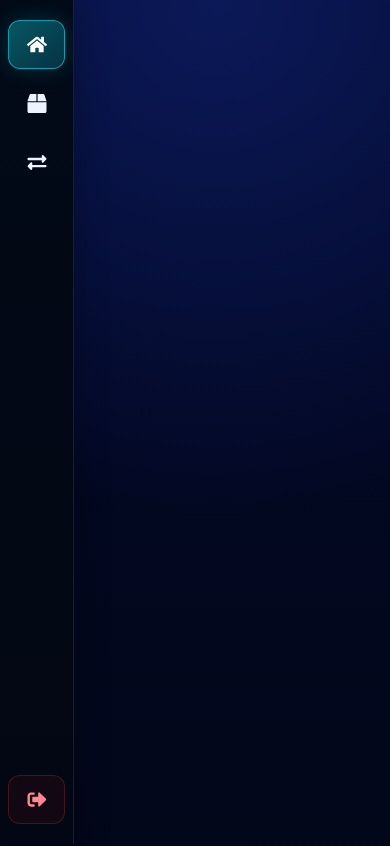
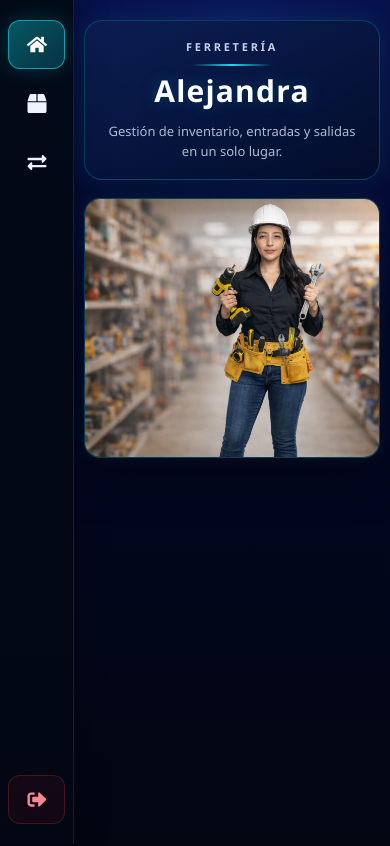
Before and after one commit to alevlez23/Ferreteria-Alejandra, a React (Vite) app in the folder frontend/: page /dashboard in a window 390 px wide. Shown: the top 846 px of the page. Built offline with nearby package versions, Linux system fonts and the light colour scheme; no server answers.

Commit message:
Refactorizar el CSS del panel de control para mejorar el diseño y los estilos.

```diff
--- a/frontend/src/Pages/Dashboard.css
+++ b/frontend/src/Pages/Dashboard.css
@@ -1,56 +1,234 @@
 /* =========================================================
-   IMAGEN PRINCIPAL - PRESENTACIÓN MEJORADA
+   LAYOUT PRINCIPAL
+========================================================= */
+
+.layout {
+  display: flex;
+
+  width: 100%;
+
+  min-height: 100vh;
+  min-height: 100dvh;
+}
+
+
+/* =========================================================
+   CONTENIDO PRINCIPAL
+========================================================= */
+
+.content {
+  flex: 1;
+
+  min-width: 0;
+
+  min-height: 100vh;
+  min-height: 100dvh;
+
+  background:
+    radial-gradient(
+      circle at 52% 0%,
+      rgba(20, 45, 145, 0.45),
+      transparent 42%
+    ),
+    linear-gradient(
+      180deg,
+      #030832 0%,
+      #020611 100%
+    );
+
+  color: var(--text);
+}
+
+
+/* =========================================================
+   PANTALLA DE INICIO
+========================================================= */
+
+.welcome-container {
+  width: 100%;
+
+  max-width: 1500px;
+
+  min-height: 100vh;
+  min-height: 100dvh;
+
+  margin: 0 auto;
+
+  display: flex;
+  flex-direction: column;
+
+  align-items: center;
+
+  justify-content: flex-start;
+
+  gap: 24px;
+
+  padding:
+    36px
+    clamp(24px, 4vw, 54px)
+    40px;
+}
+
+
+/* =========================================================
+   TARJETA FERRETERÍA ALEJANDRA
+========================================================= */
+
+.welcome-brand {
+  width: min(100%, 460px);
+
+  display: flex;
+  flex-direction: column;
+
+  align-items: center;
+
+  padding: 22px 30px;
+
+  background:
+    linear-gradient(
+      155deg,
+      rgba(12, 31, 83, 0.92),
+      rgba(3, 13, 42, 0.92)
+    );
+
+  border:
+    1px solid
+    rgba(18, 223, 243, 0.22);
+
+  border-radius: 24px;
+
+  box-shadow:
+    0 18px 45px rgba(0, 0, 0, 0.25),
+    0 0 24px rgba(18, 223, 243, 0.12);
+
+  backdrop-filter: blur(10px);
+}
+
+
+/* =========================================================
+   TEXTO FERRETERÍA
+========================================================= */
+
+.brand-small {
+  color: #c3d1e8;
+
+  font-size: 14px;
+
+  font-weight: 700;
+
+  letter-spacing: 0.32em;
+
+  text-transform: uppercase;
+}
+
+
+/* =========================================================
+   LÍNEA DECORATIVA
+========================================================= */
+
+.brand-line {
+  width: 110px;
+
+  height: 2px;
+
+  margin: 10px 0 8px;
+
+  background:
+    linear-gradient(
+      90deg,
+      transparent,
+      var(--cyan),
+      transparent
+    );
+
+  border-radius: 999px;
+}
+
+
+/* =========================================================
+   ALEJANDRA
+========================================================= */
+
+.brand-big {
+  margin: 0;
+
+  color: #ffffff;
+
+  font-size:
+    clamp(
+      32px,
+      3vw,
+      42px
+    );
+
+  font-weight: 800;
+
+  letter-spacing: 0.04em;
+
+  line-height: 1.1;
+
+  text-align: center;
+
+  text-shadow:
+    0 0 18px
+    rgba(18, 223, 243, 0.22);
+}
+
+
+/* =========================================================
+   SUBTÍTULO
+========================================================= */
+
+.welcome-subtitle {
+  max-width: 360px;
+
+  margin-top: 14px;
+
+  color: var(--text-soft);
+
+  font-size: 14px;
+
+  line-height: 1.55;
+
+  text-align: center;
+}
+
+
+/* =========================================================
+   CONTENEDOR DE LA IMAGEN
 ========================================================= */
 
 .welcome-image-frame {
   width: min(100%, 1180px);
 
-  /* La altura dependerá de la proporción real de la imagen */
-  height: auto;
-
-  margin-top: 4px;
+  /*
+    Conservamos una imagen panorámica sin permitir
+    que se vuelva exageradamente alta.
+  */
+  height:
+    clamp(
+      360px,
+      52dvh,
+      520px
+    );
 
   overflow: hidden;
 
-  background:
-    linear-gradient(
-      145deg,
-      rgba(7, 17, 43, 0.95),
-      rgba(3, 8, 28, 0.95)
-    );
+  position: relative;
+
+  background: #07112b;
 
   border:
     1px solid
-    rgba(18, 223, 243, 0.28);
+    rgba(18, 223, 243, 0.22);
 
   border-radius: 24px;
 
   box-shadow:
-    0 20px 50px rgba(0, 0, 0, 0.32),
-    0 0 22px rgba(18, 223, 243, 0.10);
-
-  position: relative;
-}
-
-
-/* Línea luminosa muy suave */
-
-.welcome-image-frame::before {
-  content: "";
-
-  position: absolute;
-
-  inset: 0;
-
-  border-radius: inherit;
-
-  pointer-events: none;
-
-  box-shadow:
-    inset 0 0 20px
-    rgba(18, 223, 243, 0.05);
-
-  z-index: 1;
+    0 20px 48px
+      rgba(0, 0, 0, 0.30),
+    0 0 18px
+      rgba(18, 223, 243, 0.08);
 }
 
 
@@ -59,17 +237,19 @@
 ========================================================= */
 
 .welcome-image {
+  display: block;
+
   width: 100%;
 
-  height: auto;
+  height: 100%;
 
-  display: block;
+  /*
+    COVER conserva la presentación panorámica.
+    TOP evita cortar la cabeza de la persona.
+  */
+  object-fit: cover;
 
-  object-fit: contain;
-
-  object-position: center;
-
-  border-radius: 23px;
+  object-position: center top;
 
   transition:
     transform 0.35s ease,
@@ -77,14 +257,37 @@
 }
 
 
-/* Hover muy ligero */
+/* =========================================================
+   EFECTO SUAVE AL PASAR EL MOUSE
+========================================================= */
 
 .welcome-image-frame:hover .welcome-image {
-  transform: scale(1.006);
+  transform: scale(1.008);
 
   filter:
     saturate(1.02)
     contrast(1.01);
+}
+
+
+/* =========================================================
+   PRODUCTOS
+========================================================= */
+
+.productos-container {
+  width: min(100%, 1540px);
+
+  min-height: 100vh;
+  min-height: 100dvh;
+
+  margin: 0 auto;
+
+  padding:
+    clamp(
+      24px,
+      3.5vw,
+      52px
+    );
 }
 
 
@@ -94,14 +297,36 @@
 
 @media (max-width: 900px) {
 
+  .welcome-container {
+    gap: 20px;
+
+    padding:
+      28px
+      20px
+      32px;
+  }
+
+  .welcome-brand {
+    width: min(100%, 420px);
+
+    padding: 20px 24px;
+  }
+
   .welcome-image-frame {
     width: 100%;
+
+    height:
+      clamp(
+        320px,
+        48dvh,
+        430px
+      );
 
     border-radius: 20px;
   }
 
-  .welcome-image {
-    border-radius: 19px;
+  .productos-container {
+    padding: 24px 18px;
   }
 }
 
@@ -112,21 +337,95 @@
 
 @media (max-width: 600px) {
 
+  .welcome-container {
+    gap: 18px;
+
+    padding:
+      20px
+      12px
+      24px;
+  }
+
+  .welcome-brand {
+    padding:
+      18px 18px;
+
+    border-radius:
+      18px;
+  }
+
+  .brand-small {
+    font-size: 11px;
+
+    letter-spacing: 0.25em;
+  }
+
+  .brand-line {
+    width: 80px;
+  }
+
+  .brand-big {
+    font-size: 30px;
+  }
+
+  .welcome-subtitle {
+    max-width: 290px;
+
+    font-size: 13px;
+  }
+
   .welcome-image-frame {
-    width: 100%;
+    height: 300px;
 
     border-radius: 16px;
-
-    box-shadow:
-      0 14px 32px rgba(0, 0, 0, 0.28),
-      0 0 15px rgba(18, 223, 243, 0.08);
   }
 
   .welcome-image {
-    width: 100%;
+    /*
+      En móvil seguimos mostrando prioritariamente
+      la parte superior de la fotografía.
+    */
+    object-position: center top;
+  }
 
-    height: auto;
-
-    border-radius: 15px;
+  .productos-container {
+    padding: 18px 12px;
   }
 }
+
+
+/* =========================================================
+   PANTALLAS MUY PEQUEÑAS
+========================================================= */
+
+@media (max-width: 420px) {
+
+  .welcome-container {
+    padding-left: 10px;
+    padding-right: 10px;
+  }
+
+  .welcome-brand {
+    width: 100%;
+  }
+
+  .welcome-image-frame {
+    height: 260px;
+  }
+}
+
+
+/* =========================================================
+   ACCESIBILIDAD
+========================================================= */
+
+@media (prefers-reduced-motion: reduce) {
+
+  .welcome-image {
+    transition: none;
+  }
+
+  .welcome-image-frame:hover .welcome-image {
+    transform: none;
+  }
+}
```
